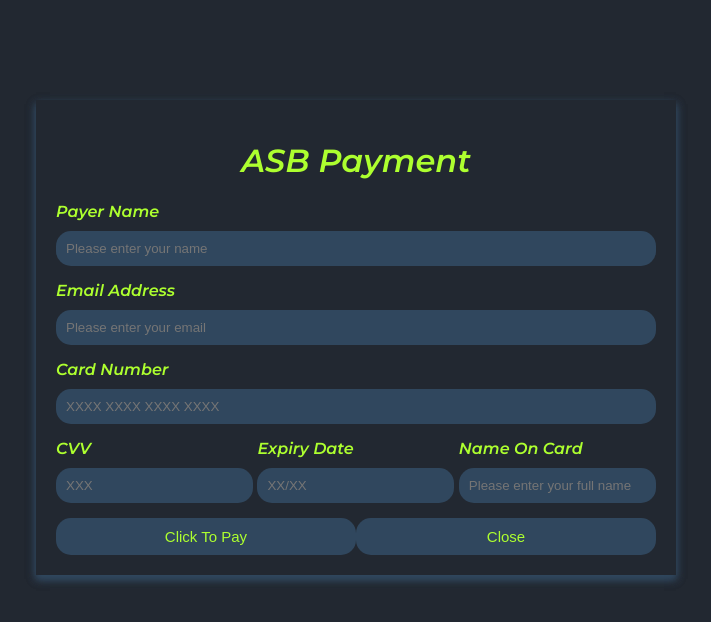
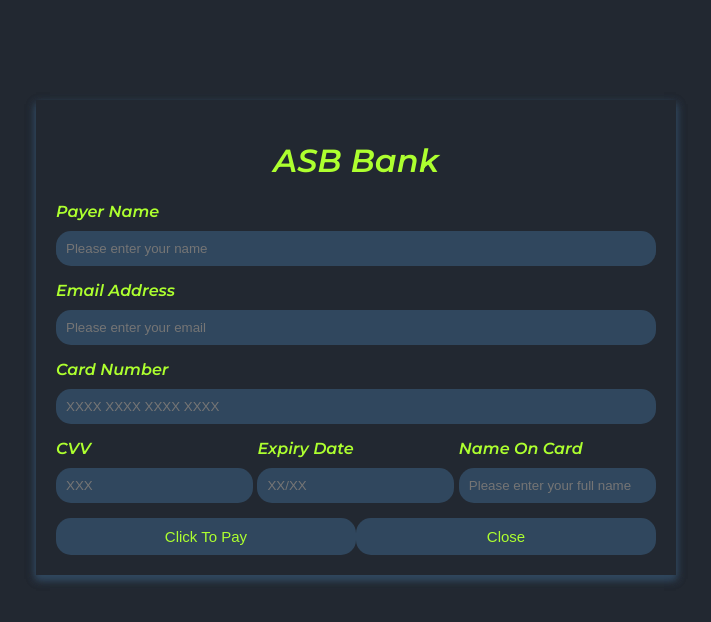
Before and after one commit to hwen554/Payment-Website-Paypal-, a plain HTML site: page index.html in a window 1280 px wide. Shown: the whole page, without its empty margins (284-995 px from the left). Drawn offline with Linux system fonts and the light colour scheme.

Commit message:
Update index.html

```diff
--- a/index.html
+++ b/index.html
@@ -13,7 +13,7 @@
 
 <body>
     <form action="action">
-        <h1>ASB Payment</h1>
+        <h1>ASB Bank</h1>
         <label for="name">Payer Name</label><br>
         <input class="input1" type="text" name="name" id="name" placeholder="Please enter your name"><br>
         <label for="email">Email Address</label><br>
```
